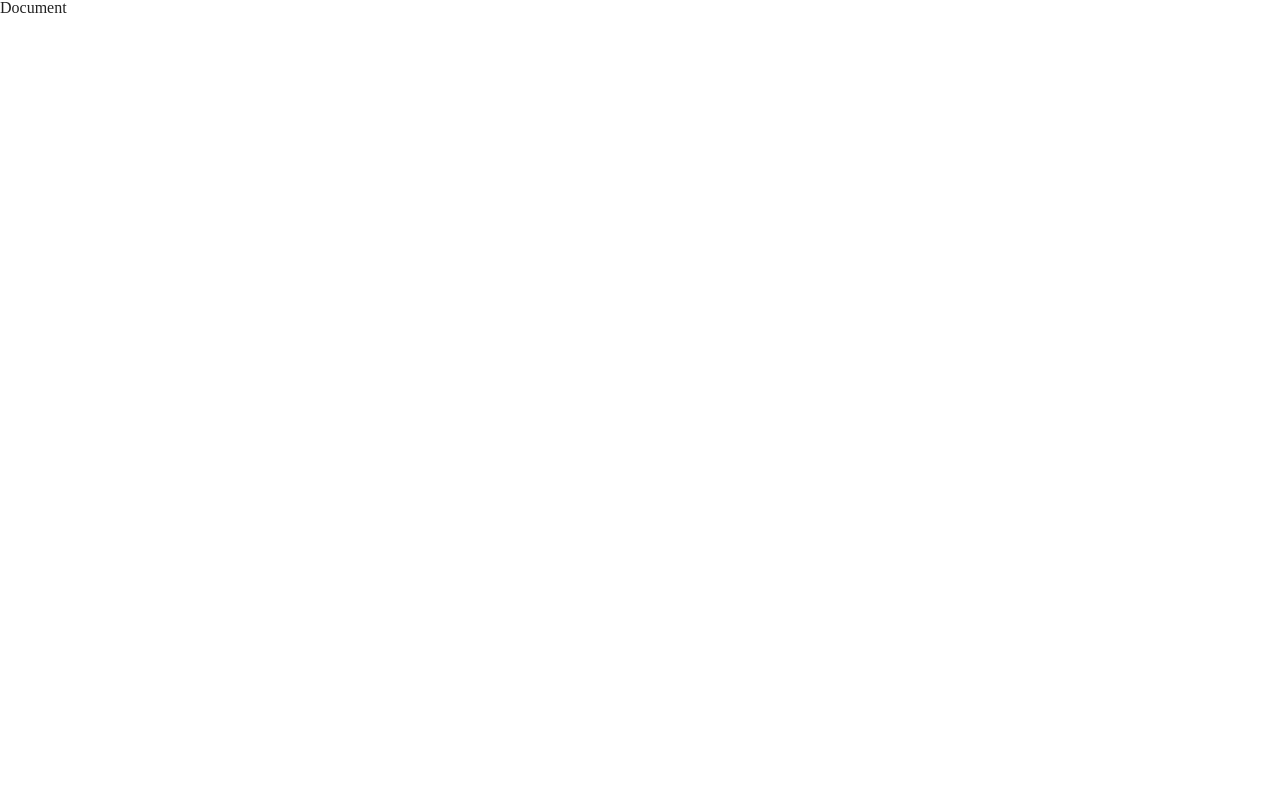
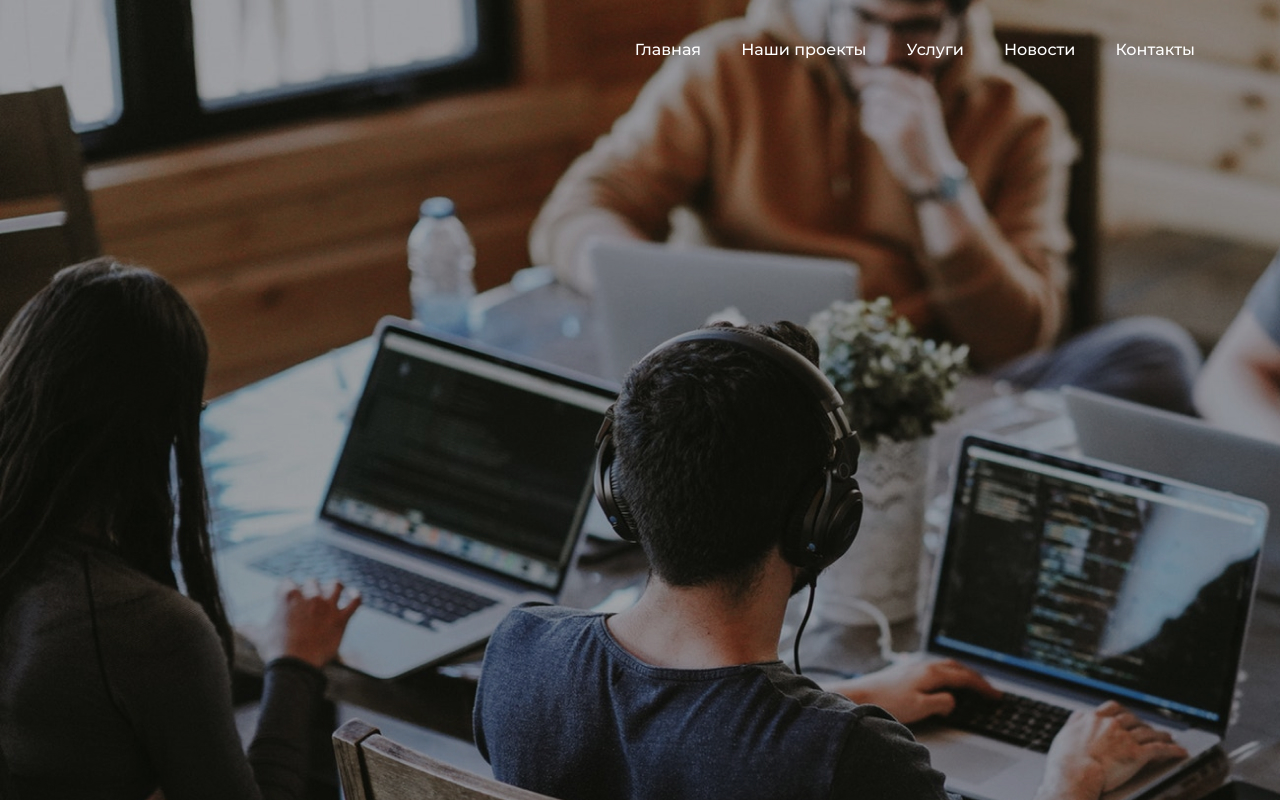
Before and after one commit to vernigora2k/colaba3, a plain HTML site: page index.html in a window 1280 px wide. Drawn offline with Linux system fonts and the light colour scheme.

Commit message:
mod index.html style.css

```diff
--- a/css/style.css
+++ b/css/style.css
@@ -56,3 +56,66 @@ html {
 *::after {
   box-sizing: inherit;
 }
+
+body {
+  font-family: "Montserrat";
+  font-style: normal;
+  font-weight: normal;
+  font-size: 16px;
+  line-height: 1.2;
+  color: #323232;
+}
+
+.wrapper {
+  max-width: 1110px;
+  margin: 0 auto;
+}
+
+/*header styles start*/
+
+.header {
+  position: fixed;
+  top: 0;
+  right: 0;
+  width: 100%;
+}
+
+.header-wrapper {
+  display: flex;
+  flex-wrap: wrap;
+  align-items: center;
+  justify-content: space-between;
+  margin-top: 40px;
+}
+
+.header-nav-list {
+  display: flex;
+  flex-wrap: wrap;
+}
+
+.header-nav-list-item {
+  margin-right: 40px;
+}
+.header-nav-list-item:last-child{
+  margin-right: 0px;
+}
+
+.header-nav-list-item-link {
+  font-weight: 500;
+  font-size: 16px;
+  line-height: 20px;
+  text-decoration: none;
+  color: #ffffff
+}
+.header-nav-list-item-link:hover, .header-nav-list-item-link:focus, .header-nav-list-item-link:active {
+  opacity: .75;
+}
+
+/*header styles end*/
+
+/*intro styles start*/
+.intro {
+  height: 100vh;
+  background: url(/img/jpg/Rectangle.jpg);
+}
+/*intro styles end*/
--- a/index.html
+++ b/index.html
@@ -1,14 +1,45 @@
 <!DOCTYPE html>
-<html lang="en">
-<head>
-  <meta charset="UTF-8">
-  <meta name="viewport" content="width=device-width, initial-scale=1.0">
-  <meta http-equiv="X-UA-Compatible" content="ie=edge">
-  <link rel="stylesheet" href="css/reset.css">
-  <link rel="stylesheet" href="css/style.css"
-  <title>Document</title>
-</head>
-<body>
+<html lang="ru">
+  <head>
+    <meta charset="UTF-8" />
+    <meta name="viewport" content="width=device-width, initial-scale=1.0" />
+    <meta http-equiv="X-UA-Compatible" content="ie=edge" />
+    <title>Передовая IT студия</title>
+    <link rel="stylesheet" href="css/reset.css" />
+    <link rel="stylesheet" href="css/style.css" />
+  </head>
+  <body>
+    <header class="header">
+      <div class="wrapper">
+        <div class="header-wrapper">
+          <div class="header-logo-clear">
+          </div>
+          <nav class="header-nav">
+            <ul class="header-nav-list">
+              <li class="header-nav-list-item">
+                <a href="#!" class="header-nav-list-item-link">Главная</a>
+              </li>
+              <li class="header-nav-list-item">
+                <a href="#!" class="header-nav-list-item-link">Наши проекты</a>
+              </li>
+              <li class="header-nav-list-item">
+                <a href="#!" class="header-nav-list-item-link">Услуги</a>
+              </li>
+              <li class="header-nav-list-item">
+                <a href="#!" class="header-nav-list-item-link">Новости</a>
+              </li>
+              <li class="header-nav-list-item">
+                <a href="#!" class="header-nav-list-item-link">Контакты</a>
+              </li>
+            </ul>
+          </nav>
+        </div>
+      </div>
+    </header>
+    <main class="main">
+      <section class="intro">
 
-</body>
+      </section>
+    </main>
+  </body>
 </html>
```
Also changed, not shown: img/jpg/Rectangle.jpg (added).
